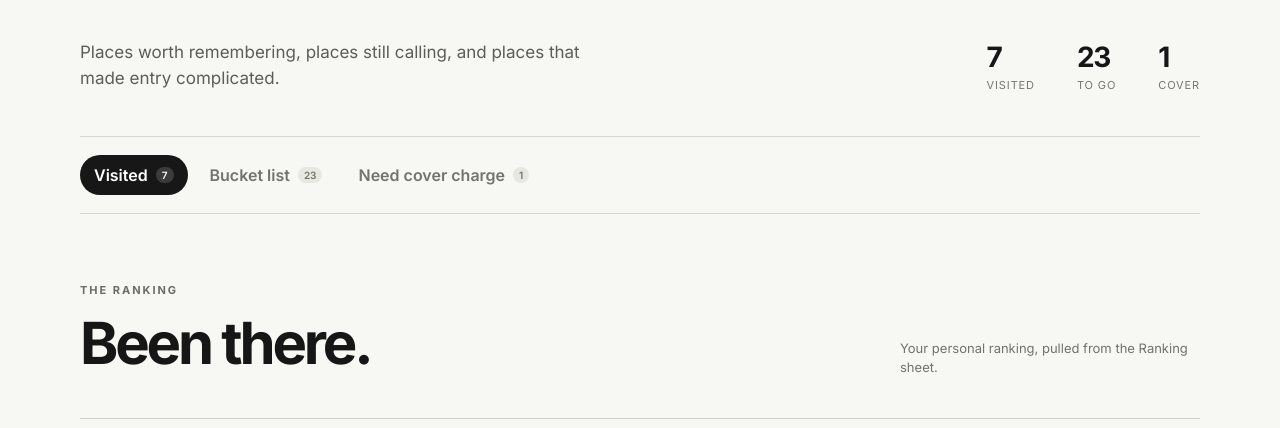
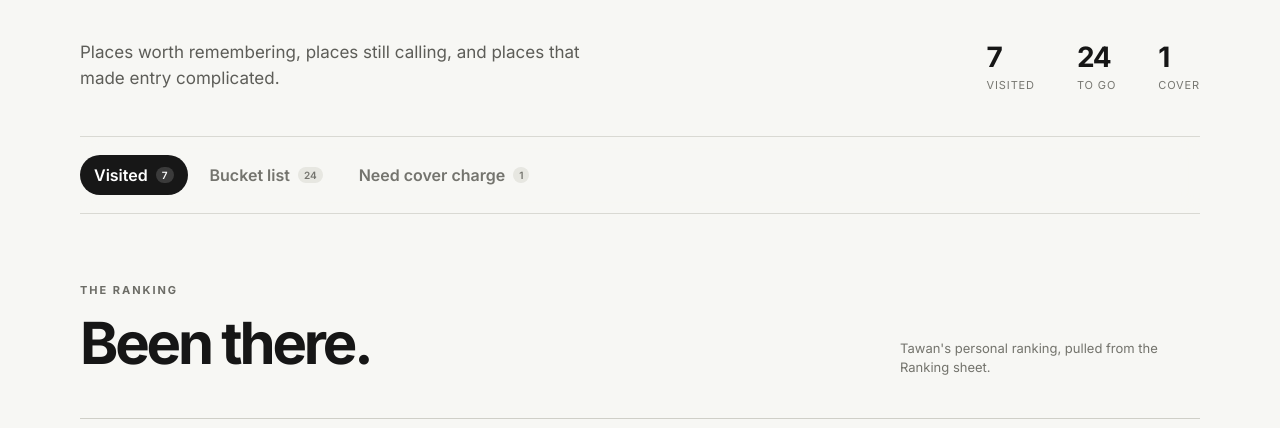
Before and after one commit to anon-astra/blore-lore, a Svelte app: page / in a window 1280 px wide. Shown: the part 344-772 px from the top of the page. Built offline with nearby package versions, Linux system fonts and the light colour scheme.

Commit message:
Update venue list and remove distance references

```diff
--- a/src/App.svelte
+++ b/src/App.svelte
@@ -1,12 +1,8 @@
 <script>
-const visited=[['Roxie & Barry'],['Tall Oaks','12 km'],['Tropika'],['Gladia','12 km'],['Mykos'],['Masterpiece'],['Koko Samba']].map((x,i)=>({rank:i+1,name:x[0],distance:x[1]}));
-const bucket=[
-["Helen's Place Marathahalli",'Under 10 km'],['Beige Bangalore','Under 10 km'],['Brix and Barrells','Under 10 km'],['URU (Kaavu) - Whitefield','Under 10 km'],
-['Legends Microbrewery','10–20 km'],['The Azulian House','10–20 km'],['Nusa - Tropical Brewvilla','10–20 km'],["Helen & Lorena's Place",'10–20 km','13 km'],['The Estate Deli','10–20 km'],['The Porcupine','10–20 km'],['Heyou','10–20 km'],['Baci Baci Osteria','10–20 km'],["Molly's Courtyard",'10–20 km'],['Serious Slice - Cunningham Road','10–20 km'],
-["Cleo's Up Top",'20+ km'],['Candles Brewhouse','20+ km'],['The Clink','20+ km'],['MAC Brew Farm','20+ km'],['Nido - Craft Kitchen & Bar','20+ km'],['Sunrise Bar and Lounge','20+ km'],['Zero Degree On The Hill Brewery And Kitchen','20+ km'],['SUKA - Brew and Kitchen','20+ km'],['Paros - Brewery & Kitchen','20+ km']
-].map(x=>({name:x[0],zone:x[1],distance:x[2]}));
+const visited=['Roxie & Barry','Tall Oaks','Tropika','Gladia','Mykos','Masterpiece','Koko Samba'].map((name,i)=>({rank:i+1,name}));
+const bucket=["Helen's Place Marathahalli",'Beige Bangalore','Brix and Barrells','URU (Kaavu) - Whitefield','Legends Microbrewery','The Azulian House','Nusa - Tropical Brewvilla',"Helen & Lorena's Place",'The Estate Deli','The Porcupine','Heyou','Baci Baci Osteria',"Molly's Courtyard",'Serious Slice - Cunningham Road',"Cleo's Up Top",'Candles Brewhouse','The Clink','MAC Brew Farm','Nido - Craft Kitchen & Bar','Sunrise Bar and Lounge','Zero Degree On The Hill Brewery And Kitchen','SUKA - Brew and Kitchen','Paros - Brewery & Kitchen','Oia Bangalore'].map(name=>({name}));
 const cover=[{name:'Pangeo',note:'Cover charge requested for a solo visit despite the Dineout listing showing free entry.'}];
-const zones=['Under 10 km','10–20 km','20+ km']; let active='visited';
+let active='visited';
 const tabs=[['visited','Visited',visited.length],['bucket','Bucket list',bucket.length],['cover','Need cover charge',cover.length]];
 </script>
 <svelte:head><title>Blore Lore — Bengaluru trail</title></svelte:head>
@@ -14,7 +10,7 @@ const tabs=[['visited','Visited',visited.length],['bucket','Bucket list',bucket.
 <header><div class="eyebrow">BENGALURU · PERSONAL INDEX</div><h1>Blore<br><span>Lore.</span></h1><p class="intro">Places worth remembering, places still calling, and places that made entry complicated.</p><div class="stats"><div><strong>{visited.length}</strong><span>visited</span></div><div><strong>{bucket.length}</strong><span>to go</span></div><div><strong>{cover.length}</strong><span>cover</span></div></div></header>
 <nav>{#each tabs as t}<button class:active={active===t[0]} onclick={()=>active=t[0]}><span>{t[1]}</span><small>{t[2]}</small></button>{/each}</nav>
 <main>
-{#if active==='visited'}<div class="section-head"><div><span class="kicker">THE RANKING</span><h2>Been there.</h2></div><p>Your personal ranking, pulled from the Ranking sheet.</p></div><div class="rank-list">{#each visited as p}<article class:podium={p.rank<=3}><div class="rank">#{p.rank}</div><div class="place"><h3>{p.name}</h3>{#if p.distance}<span>{p.distance} away</span>{/if}</div>{#if p.rank===1}<div class="badge">TOP PICK</div>{/if}</article>{/each}</div><p class="source-note">Ranking snapshot · 03 Oct 2026</p>
-{:else if active==='bucket'}<div class="section-head"><div><span class="kicker">NEXT UP</span><h2>Still on the list.</h2></div><p>Grouped by driving distance from AECS Layout.</p></div>{#each zones as z}<section class="zone"><div class="zone-title"><h3>{z}</h3><span>{bucket.filter(p=>p.zone===z).length}</span></div><div class="cards">{#each bucket.filter(p=>p.zone===z) as p,i}<article class="card"><span class="index">{String(i+1).padStart(2,'0')}</span><div><h4>{p.name}</h4>{#if p.distance}<p>{p.distance} driving</p>{/if}</div><span class="arrow">↗</span></article>{/each}</div></section>{/each}
+{#if active==='visited'}<div class="section-head"><div><span class="kicker">THE RANKING</span><h2>Been there.</h2></div><p>Tawan's personal ranking, pulled from the Ranking sheet.</p></div><div class="rank-list">{#each visited as p}<article class:podium={p.rank<=3}><div class="rank">#{p.rank}</div><div class="place"><h3>{p.name}</h3></div>{#if p.rank===1}<div class="badge">TOP PICK</div>{/if}</article>{/each}</div><p class="source-note">Ranking snapshot · 03 Oct 2026</p>
+{:else if active==='bucket'}<div class="section-head"><div><span class="kicker">NEXT UP</span><h2>Still on the list.</h2></div><p>Places Tawan hasn't visited yet.</p></div><div class="cards">{#each bucket as p,i}<article class="card"><span class="index">{String(i+1).padStart(2,'0')}</span><div><h4>{p.name}</h4></div><span class="arrow">↗</span></article>{/each}</div>
 {:else}<div class="section-head"><div><span class="kicker">THE FINE PRINT</span><h2>Need cover charge.</h2></div><p>Places separated out when entry comes with an extra condition.</p></div><div class="cover-grid">{#each cover as p}<article class="cover-card"><div class="warning">₹</div><div><h3>{p.name}</h3><p>{p.note}</p></div></article>{/each}</div>{/if}
 </main><footer><span>BLR / 2026</span><span>EAT · SHOOT · RANK · REPEAT</span></footer></div>
```
